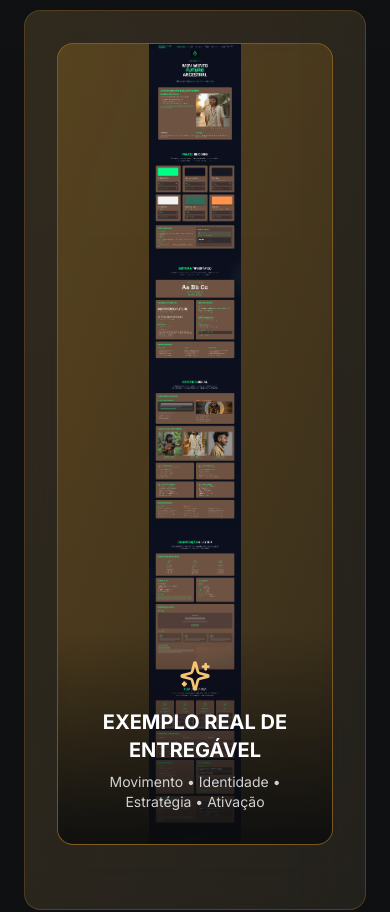
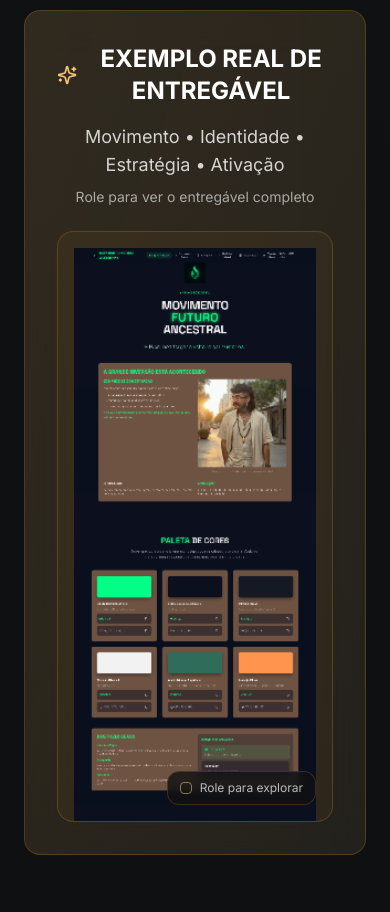
Before and after one commit to ALEPHANT-AI/eter-flow-vision, a React (Vite) app: page / in a window 390 px wide. Shown: the part 3900-4812 px from the top of the page. Built offline with nearby package versions, Linux system fonts and the light colour scheme.

Commit message:
Refactor: Implement scrollable image for deliverables
Make the deliverable image scrollable and responsive to fit the container.

```diff
--- a/src/components/DeliverableSection.tsx
+++ b/src/components/DeliverableSection.tsx
@@ -1,6 +1,6 @@
-
 import React, { useEffect, useRef, useState } from 'react';
 import { CheckCircle, ArrowRight, Sparkles, Eye, Palette, Target, Users, Video, Calendar } from 'lucide-react';
+import { ScrollArea } from '@/components/ui/scroll-area';
 
 const DeliverableSection = () => {
   const [isVisible, setIsVisible] = useState(false);
@@ -90,24 +90,37 @@ const DeliverableSection = () => {
             </p>
           </div>
 
-          {/* Main Visual Mockup with Real Example */}
-          <div className={`card-premium text-center mb-20 bg-gradient-to-br from-gold-500/10 to-gold-600/5 border-gold-500/20 transition-all duration-1000 delay-300 hover:scale-105 ${
+          {/* Main Visual Mockup with Real Example - Full Size and Scrollable */}
+          <div className={`card-premium mb-20 bg-gradient-to-br from-gold-500/10 to-gold-600/5 border-gold-500/20 transition-all duration-1000 delay-300 hover:scale-[1.01] ${
             isVisible ? 'opacity-100 translate-y-0' : 'opacity-0 translate-y-8'
           }`}>
-            <div className="relative w-full bg-gradient-to-br from-gold-500/20 to-gold-600/10 rounded-2xl flex items-center justify-center mb-8 border border-gold-500/30 overflow-hidden">
-              {/* Real Example Image */}
-              <img
-                src="/lovable-uploads/27127402-9973-43db-a295-94ff11d38ae7.png"
-                alt="Exemplo completo de entregável - Movimento Futuro Ancestral"
-                className="w-full h-auto max-h-[800px] object-contain rounded-2xl"
-              />
+            {/* Header with description */}
+            <div className="text-center mb-6">
+              <div className="flex items-center justify-center mb-4">
+                <Sparkles className="w-8 h-8 text-gold-400 mr-3" />
+                <span className="text-white text-2xl font-bold">EXEMPLO REAL DE ENTREGÁVEL</span>
+              </div>
+              <p className="text-white/80 text-lg">Movimento • Identidade • Estratégia • Ativação</p>
+              <p className="text-white/60 text-sm mt-2">Role para ver o entregável completo</p>
+            </div>
 
-              {/* Overlay with description */}
-              <div className="absolute bottom-0 left-0 right-0 bg-gradient-to-t from-black-950/90 to-transparent p-8">
-                <div className="text-center">
-                  <Sparkles className="w-8 h-8 text-gold-400 mx-auto mb-4" />
-                  <span className="text-white text-xl font-bold block mb-2">EXEMPLO REAL DE ENTREGÁVEL</span>
-                  <p className="text-white/80 text-sm">Movimento • Identidade • Estratégia • Ativação</p>
+            {/* Scrollable Image Container */}
+            <div className="relative w-full h-[70vh] bg-gradient-to-br from-gold-500/5 to-gold-600/5 rounded-2xl border border-gold-500/20 overflow-hidden">
+              <ScrollArea className="h-full w-full">
+                <div className="p-4">
+                  <img
+                    src="/lovable-uploads/27127402-9973-43db-a295-94ff11d38ae7.png"
+                    alt="Exemplo completo de entregável - Movimento Futuro Ancestral"
+                    className="w-full h-auto object-contain mx-auto"
+                  />
+                </div>
+              </ScrollArea>
+
+              {/* Scroll Indicator */}
+              <div className="absolute bottom-4 right-4 bg-black-900/80 backdrop-blur-sm rounded-lg px-3 py-2 border border-gold-500/20">
+                <div className="flex items-center text-white/70 text-xs">
+                  <div className="w-3 h-3 border border-gold-400 rounded mr-2 animate-pulse" />
+                  <span>Role para explorar</span>
                 </div>
               </div>
             </div>
```
